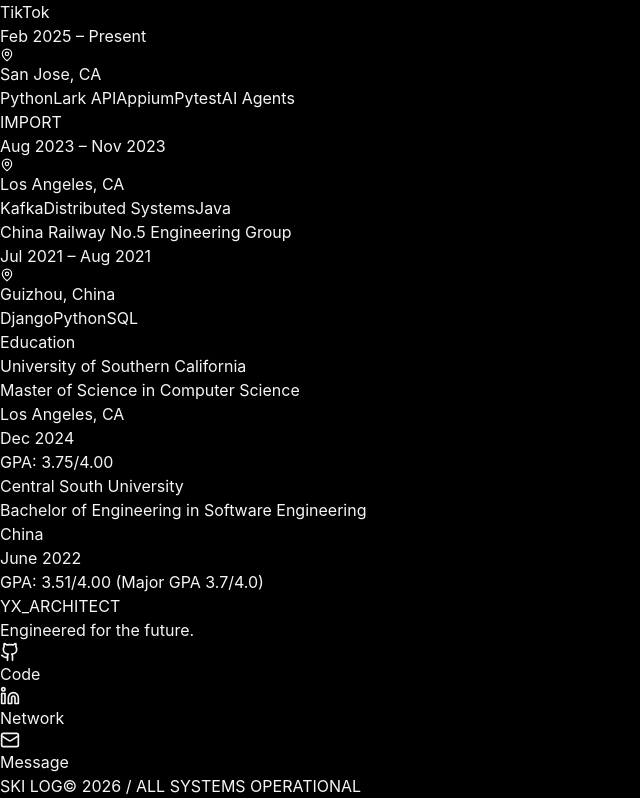
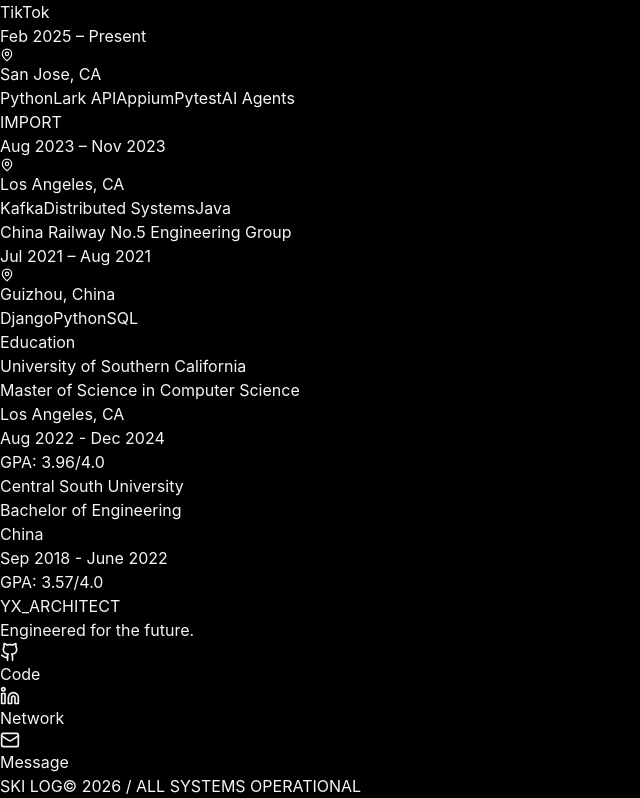
Before and after one commit to Terry-Yuxiang/Terry-Yuxiang.github.io, a React (Vite) app: page /about in a window 1280 px wide. Shown: the part 384-1182 px from the top of the page, without its empty margins (0-640 px from the left). Built offline with nearby package versions, Linux system fonts and the light colour scheme.

Commit message:
update: fix education dates & add university links

```diff
--- a/src/components/About.jsx
+++ b/src/components/About.jsx
@@ -114,29 +114,37 @@
                         <div className="bg-[#1c1c1e] p-6 rounded-2xl border border-white/5">
                             <div className="flex justify-between items-start mb-2">
                                 <div>
-                                    <h3 className="text-lg font-bold text-white">University of Southern California</h3>
+                                    <h3 className="text-lg font-bold text-white">
+                                        <a href="https://www.usc.edu/" target="_blank" rel="noopener noreferrer" className="hover:opacity-80 transition-opacity">
+                                            University of Southern California
+                                        </a>
+                                    </h3>
                                     <div className="text-blue-400">Master of Science in Computer Science</div>
                                 </div>
                                 <div className="text-sm text-[#86868b] font-mono text-right">
                                     <div>Los Angeles, CA</div>
-                                    <div>Dec 2024</div>
+                                    <div>Aug 2022 - Dec 2024</div>
                                 </div>
                             </div>
-                            <div className="text-sm text-[#a1a1aa]">GPA: 3.75/4.00</div>
+                            <div className="text-sm text-[#a1a1aa]">GPA: 3.96/4.0</div>
                         </div>
 
                         <div className="bg-[#1c1c1e] p-6 rounded-2xl border border-white/5">
                             <div className="flex justify-between items-start mb-2">
                                 <div>
-                                    <h3 className="text-lg font-bold text-white">Central South University</h3>
-                                    <div className="text-blue-400">Bachelor of Engineering in Software Engineering</div>
+                                    <h3 className="text-lg font-bold text-white">
+                                        <a href="https://en.csu.edu.cn/" target="_blank" rel="noopener noreferrer" className="hover:opacity-80 transition-opacity">
+                                            Central South University
+                                        </a>
+                                    </h3>
+                                    <div className="text-blue-400">Bachelor of Engineering</div>
                                 </div>
                                 <div className="text-sm text-[#86868b] font-mono text-right">
                                     <div>China</div>
-                                    <div>June 2022</div>
+                                    <div>Sep 2018 - June 2022</div>
                                 </div>
                             </div>
-                            <div className="text-sm text-[#a1a1aa]">GPA: 3.51/4.00 (Major GPA 3.7/4.0)</div>
+                            <div className="text-sm text-[#a1a1aa]">GPA: 3.57/4.0</div>
                         </div>
                     </div>
                 </section>
```
